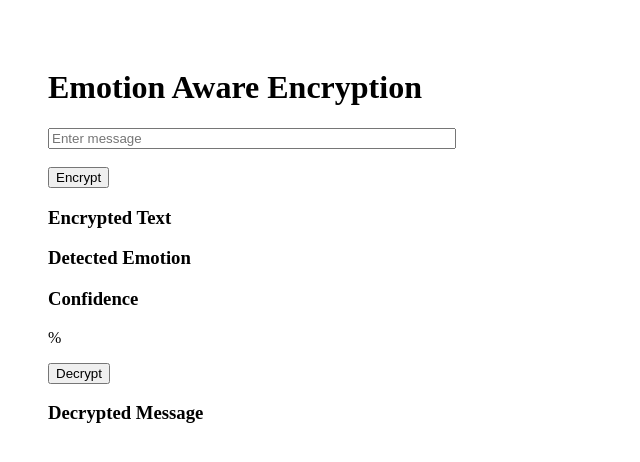
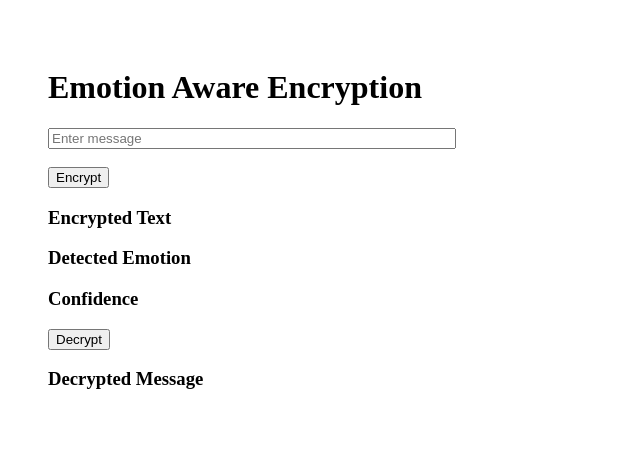
Before and after one commit to bnspopi/emotion-aware-encryption-system, a React (Create React App) app in the folder frontend/: page / in a window 1280 px wide. Shown: the top 462 px of the page, without its empty margins (0-640 px from the left). Built offline with nearby package versions, Linux system fonts and the light colour scheme.

Commit message:
Update App.js

```diff
--- a/frontend/src/App.js
+++ b/frontend/src/App.js
@@ -52,7 +52,7 @@ function App() {
       <p>{emotion}</p>
 
       <h3>Confidence</h3>
-      <p>{confidence}%</p>
+      <p>{confidence}</p>
 
       <button onClick={decryptMessage}>Decrypt</button>
 
```
